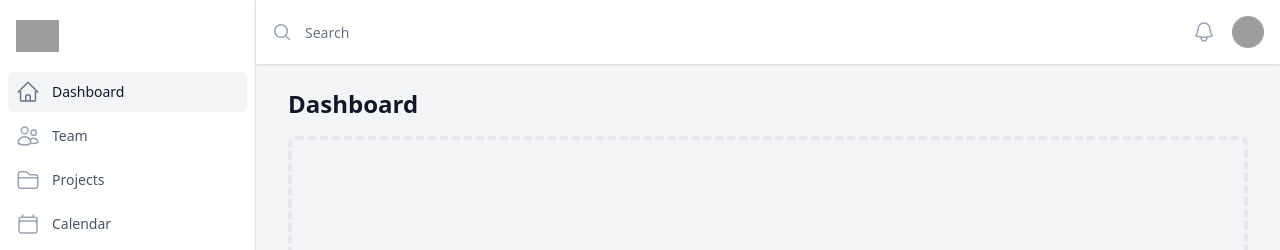
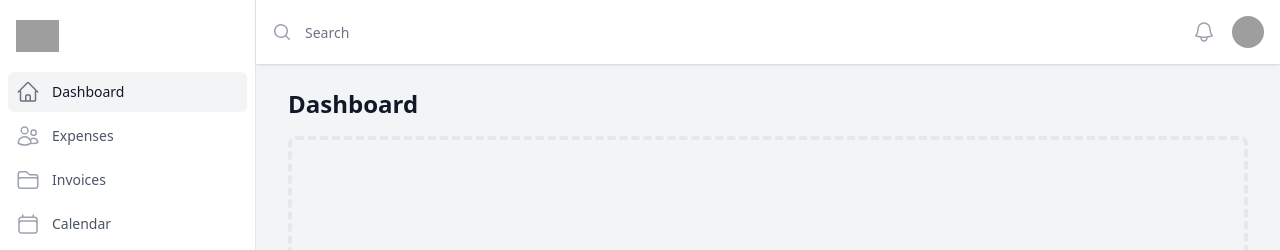
Before and after one commit to maddyonline/stable-diffusion-desktop, a React app: page / in a window 1280 px wide. Shown: the top 250 px of the page. Built offline with nearby package versions, Linux system fonts and the light colour scheme; grey boxes are pictures that could not be loaded.

Commit message:
react router

```diff
--- a/app/src/app.jsx
+++ b/app/src/app.jsx
@@ -29,11 +29,12 @@ import {
   XMarkIcon,
 } from "@heroicons/react/24/outline";
 import { MagnifyingGlassIcon } from "@heroicons/react/20/solid";
+import { Outlet, Link } from "react-router-dom";
 
 const navigation = [
   { name: "Dashboard", href: "#", icon: HomeIcon, current: true },
-  { name: "Team", href: "#", icon: UsersIcon, current: false },
-  { name: "Projects", href: "#", icon: FolderIcon, current: false },
+  { name: "Expenses", href: "expenses", icon: UsersIcon, current: false },
+  { name: "Invoices", href: "invoices", icon: FolderIcon, current: false },
   { name: "Calendar", href: "#", icon: CalendarIcon, current: false },
   { name: "Documents", href: "#", icon: InboxIcon, current: false },
   { name: "Reports", href: "#", icon: ChartBarIcon, current: false },
@@ -171,9 +172,9 @@ export default function App() {
             <div className="mt-5 flex flex-grow flex-col">
               <nav className="flex-1 space-y-1 px-2 pb-4">
                 {navigation.map((item) => (
-                  <a
+                  <Link
                     key={item.name}
-                    href={item.href}
+                    to={item.href}
                     className={classNames(
                       item.current
                         ? "bg-gray-100 text-gray-900"
@@ -191,7 +192,7 @@ export default function App() {
                       aria-hidden="true"
                     />
                     {item.name}
-                  </a>
+                  </Link>
                 ))}
               </nav>
             </div>
@@ -292,6 +293,7 @@ export default function App() {
               </div>
               <div className="mx-auto max-w-7xl px-4 sm:px-6 md:px-8">
                 {/* Replace with your content */}
+                <Outlet />
                 <div className="py-4">
                   <div className="h-96 rounded-lg border-4 border-dashed border-gray-200" />
                 </div>
--- a/app/src/index.jsx
+++ b/app/src/index.jsx
@@ -1,5 +1,6 @@
 import React from "react";
 import { createRoot } from "react-dom/client";
+import { BrowserRouter, Routes, Route } from "react-router-dom";
 
 import App from "./App";
 
@@ -8,8 +9,16 @@ import "./index.css";
 const container = document.getElementById("target");
 const root = createRoot(container);
 
+const Expenses = () => <>Expenses</>;
+const Invoices = () => <>Invoices</>;
+
 root.render(
-  <React.Fragment>
-    <App />
-  </React.Fragment>
+  <BrowserRouter>
+    <Routes>
+      <Route path="/" element={<App />}>
+        <Route path="expenses" element={<Expenses />} />
+        <Route path="invoices" element={<Invoices />} />
+      </Route>
+    </Routes>
+  </BrowserRouter>
 );
```
